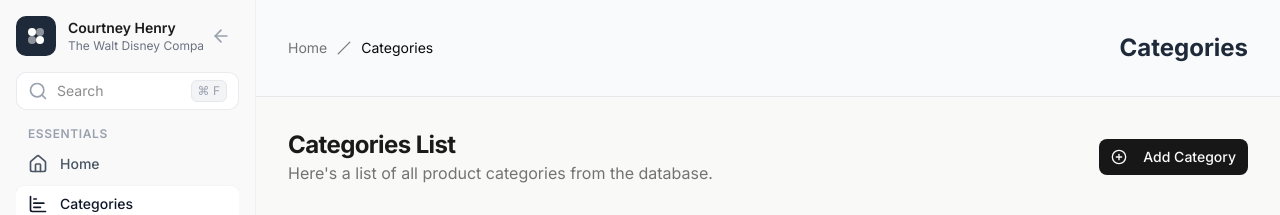
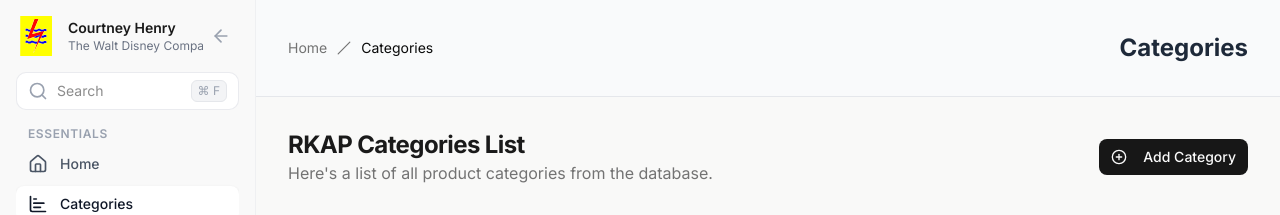
Before and after one commit to hadiK1m/Finance-Overview-Report, a Next.js app: page /categories in a window 1280 px wide. Shown: the top 215 px of the page. Built offline with nearby package versions, Linux system fonts and the light colour scheme; no server answers; the database is empty.

Commit message:
feat: Tambah fitur import CSV dan sempurnakan laporan XLSX

```diff
--- a/src/app/(dashboard)/categories/page.tsx
+++ b/src/app/(dashboard)/categories/page.tsx
@@ -56,7 +56,7 @@ export default function CategoriesPage() {
         <div className="flex justify-between items-center mb-6">
           <div>
             <h2 className="text-2xl font-bold tracking-tight">
-              Categories List
+              RKAP Categories List
             </h2>
             <p className="text-muted-foreground">
               Here's a list of all product categories from the database.
--- a/src/components/Sidebar.tsx
+++ b/src/components/Sidebar.tsx
@@ -20,6 +20,7 @@ import {
   LogOut,
   WalletCards,
 } from 'lucide-react';
+import Image from 'next/image';
 
 interface SidebarProps {
   isOpen: boolean;
@@ -150,21 +151,18 @@ const Sidebar: React.FC<SidebarProps> = ({ isOpen, toggle }) => {
           }`}
         >
           {isOpen && (
-            <div className="w-10 h-10 bg-gray-800 rounded-lg flex items-center justify-center flex-shrink-0">
-              <svg
-                width="24"
-                height="24"
-                viewBox="0 0 24 24"
-                fill="none"
-                xmlns="http://www.w3.org/2000/svg"
-              >
-                <circle cx="8" cy="8" r="4" fill="white" />
-                <circle cx="16" cy="16" r="4" fill="white" />
-                <circle cx="8" cy="16" r="4" fill="white" fillOpacity="0.5" />
-                <circle cx="16" cy="8" r="4" fill="white" fillOpacity="0.5" />
-              </svg>
+            // 2. Ganti seluruh div logo dengan ini
+            <div className="w-10 h-10 rounded-lg flex items-center justify-center flex-shrink-0 p-1">
+              <Image
+                src="/logo-pln.svg"
+                alt="Logo PLN"
+                width={32}
+                height={32}
+                className="object-contain"
+              />
             </div>
           )}
+
           {isOpen && (
             <div>
               <p className="font-semibold text-sm truncate">Courtney Henry</p>
```
Also changed, not shown: public/logo-pln.svg (added).
